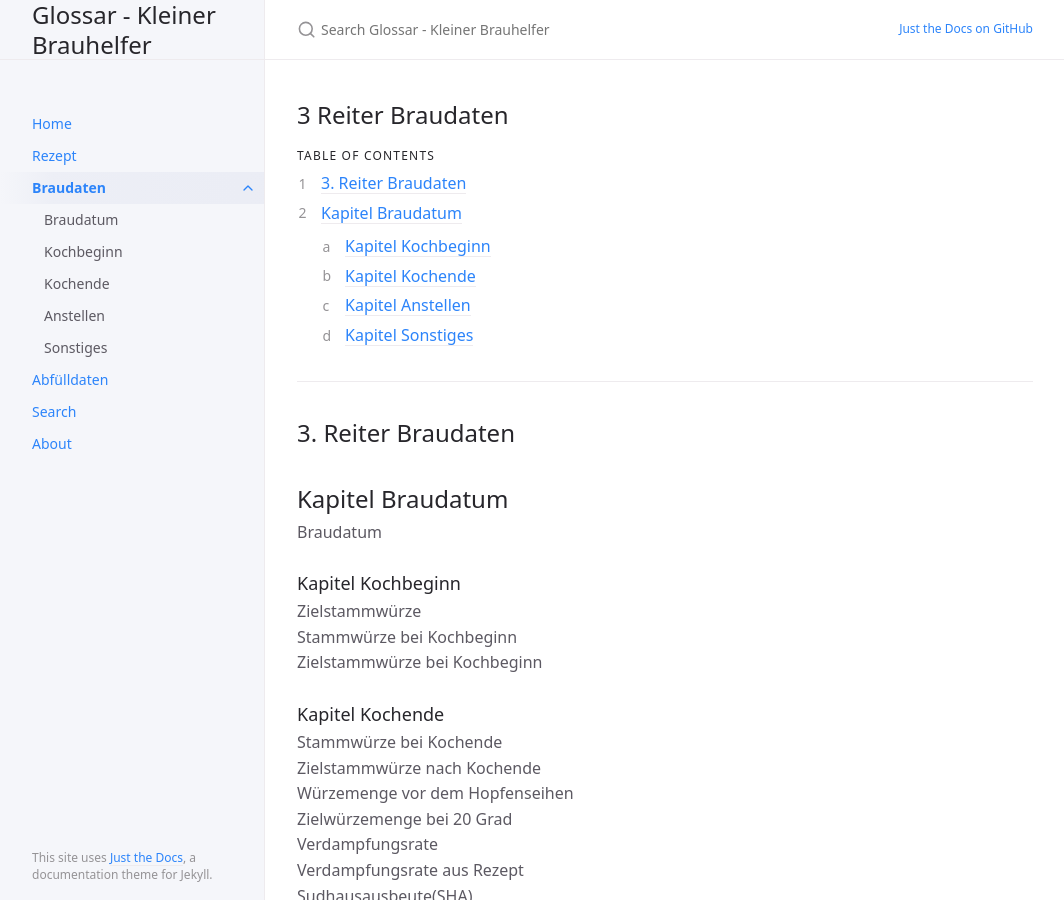
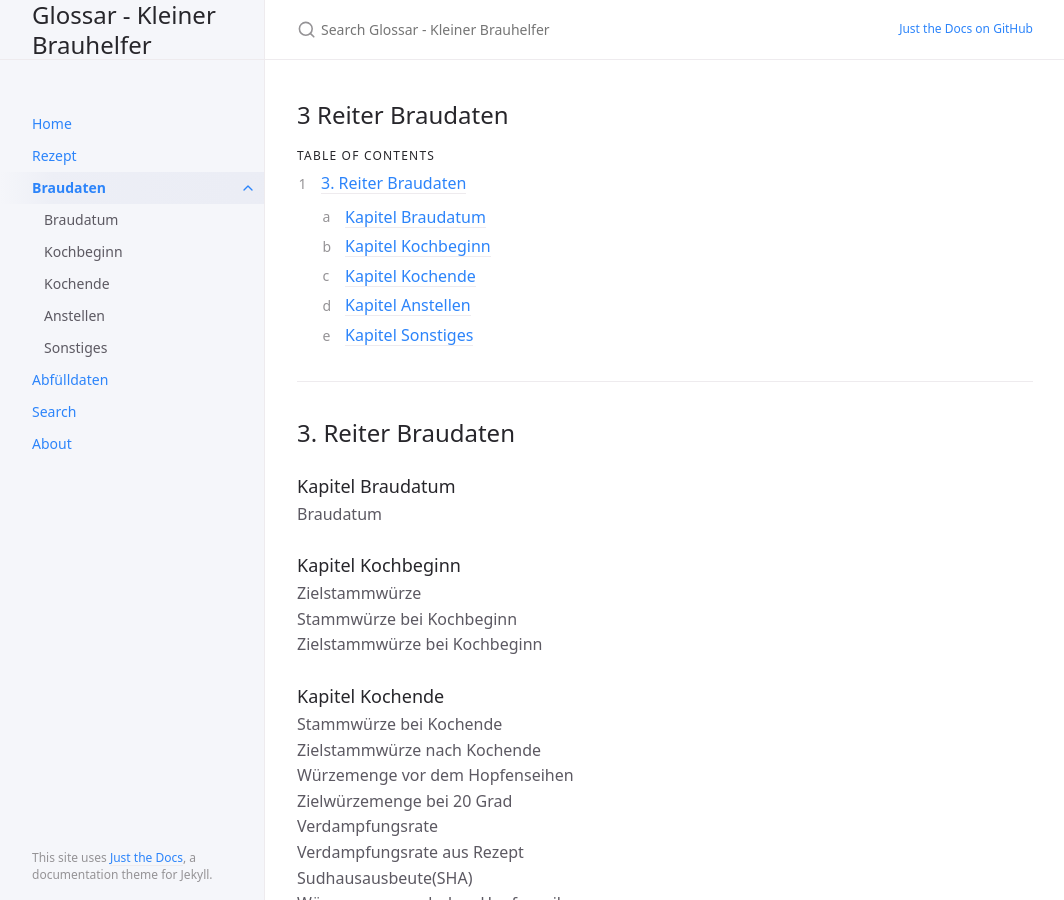
Before and after one commit to IsometricXH/kbh-glossar, a Jekyll site: the page built from docs/braudaten/braudaten.md, in a window 1280 px wide and 900 px high. Shown: the whole window, without its empty margins (107-1171 px from the left). Built offline with Jekyll 4.4.1, drawn with Linux system fonts in a browser that asks for light colours.

```diff
--- a/docs/braudaten/braudaten.md
+++ b/docs/braudaten/braudaten.md
@@ -17,7 +17,8 @@ permalink: /docs/braudaten
 
 ---
 ## 3. Reiter Braudaten
-## Kapitel Braudatum
+
+### Kapitel Braudatum
 Braudatum
 
 ### Kapitel Kochbeginn
```
